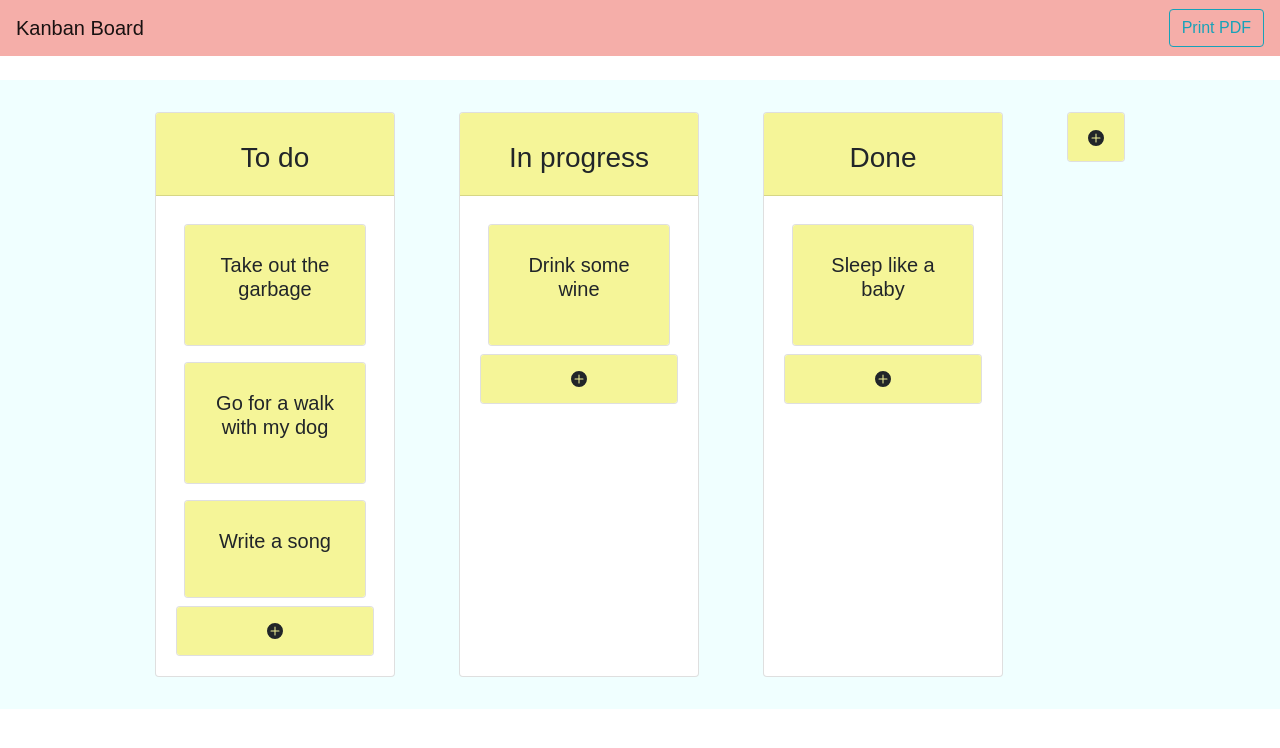
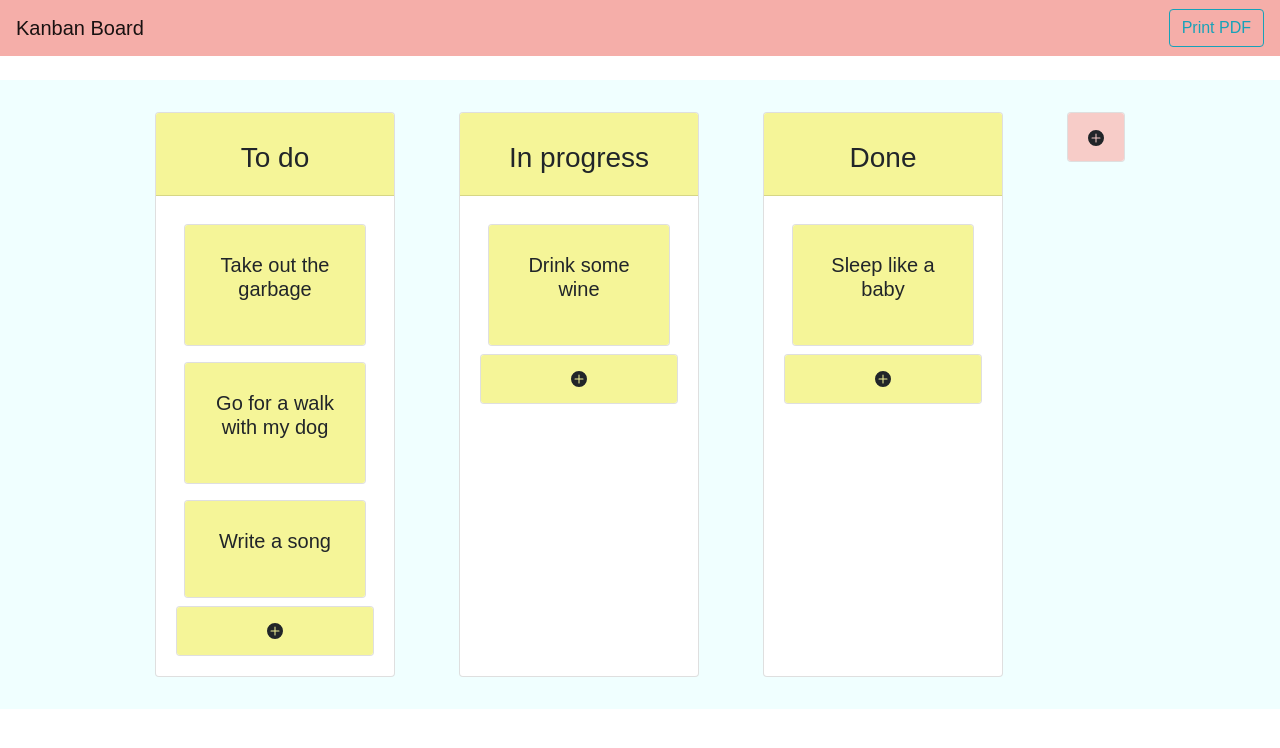
Before and after one commit to jessicaseo83/kanban, a React (Create React App) app: page / in a window 1280 px wide. Shown: the top 748 px of the page. Built offline with nearby package versions, Linux system fonts and the light colour scheme.

Commit message:
Modify background color

```diff
--- a/src/components/AddColumn.css
+++ b/src/components/AddColumn.css
@@ -2,3 +2,7 @@
   margin: 2em;
 
 }
+
+.add-column-btn {
+  background-color: #f7ccc8;
+}
```
